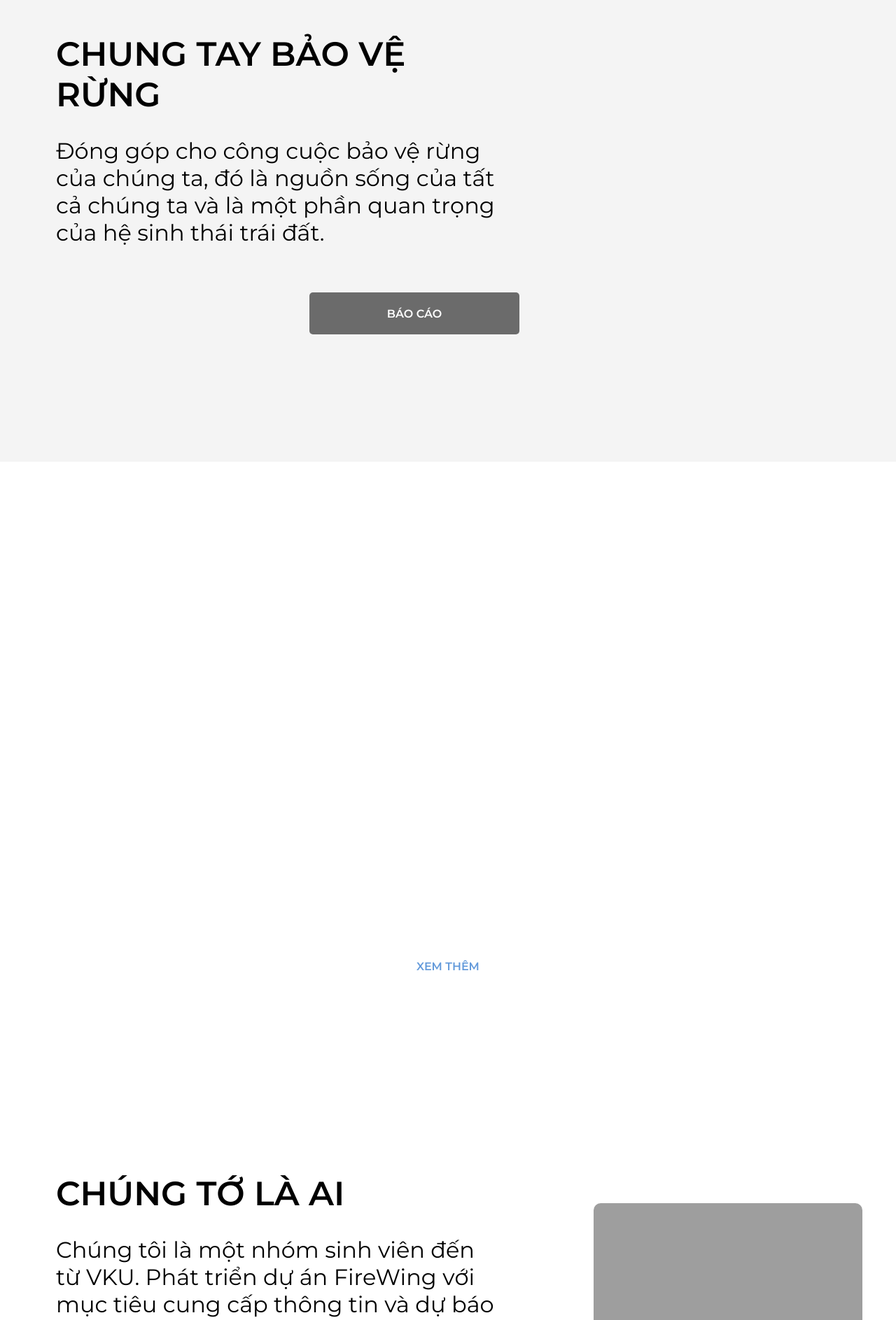
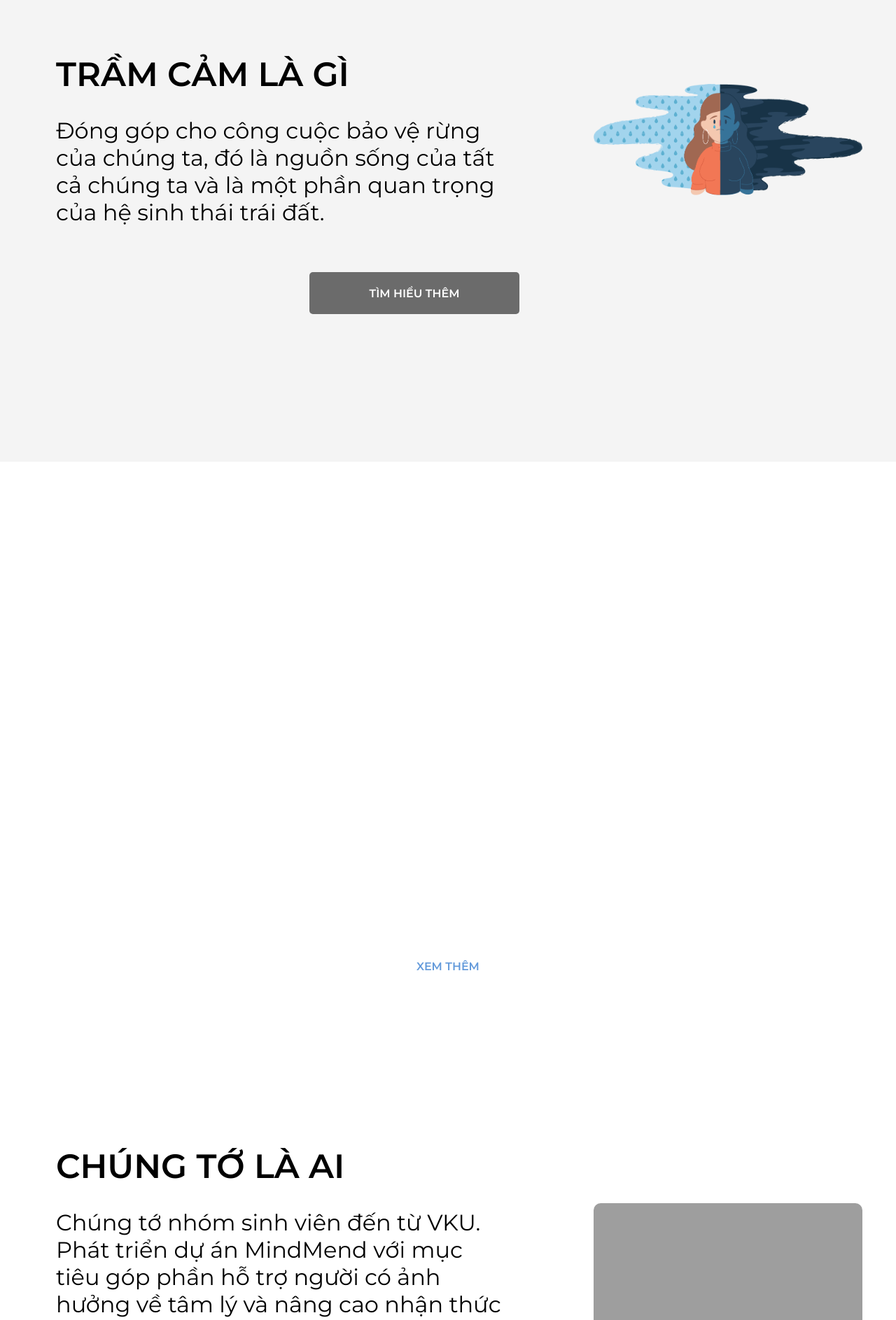
Before and after one commit to bobaonhan123/mind-mend, a React (Create React App) app: page / in a window 1280 px wide. Shown: the part 940-2827 px from the top of the page at 70% size. Built offline with nearby package versions, Linux system fonts and the light colour scheme; grey boxes are pictures that could not be loaded.

Commit message:
updated content

```diff
--- a/src/Assets/CSS/MainPage.css
+++ b/src/Assets/CSS/MainPage.css
@@ -91,8 +91,10 @@
 
     width: 30%;
     height: 35vh;
-    /* background: url('../Img/Fire.jpg'); */
-    background-size: cover;
+    background: url('../Img/Resoucres/depression-vs-sadness.png');
+
+    background-size:100%;
+    background-repeat: no-repeat;
     border-radius: 10px;
     -webkit-transition: .3s ease-in;
 	transition: .3s ease-in;
@@ -172,7 +174,7 @@
 }
 
 .main-page .news-page > a:hover {
-  background-color: rgb(175, 175, 175);
+  background-color: rgba(233, 233, 233, 0.905);
 }
 
 .main-page .contact-page {
--- a/src/Components/Pages/MainPage.js
+++ b/src/Components/Pages/MainPage.js
@@ -18,11 +18,12 @@ function MainPage() {
       <div className='prevention-page'>
         <div className='prevention-content-pane'>
           <div>
-            <h1>Chung tay bảo vệ rừng</h1>
+            <h1>Trầm cảm là gì
+            </h1>
             <p>Đóng góp cho công cuộc bảo vệ rừng của chúng ta, đó là nguồn sống của tất cả chúng ta và là một phần quan trọng của hệ sinh thái trái đất.</p>
 
           </div>
-          <Link to='/Report'>Báo cáo</Link>
+          <Link to='/what-is-depression'>Tìm hiểu thêm</Link>
         </div>
         <div className='image'></div>
       </div>
@@ -37,7 +38,7 @@ function MainPage() {
         <div className='contact-content-pane'>
           <div>
             <h1>Chúng tớ là ai</h1>
-            <p>Chúng tôi là một nhóm sinh viên đến từ VKU. Phát triển dự án FireWing với mục tiêu cung cấp thông tin và dự báo về cháy rừng sử dụng công nghệ AI.</p>
+            <p>Chúng tớ nhóm sinh viên đến từ VKU. Phát triển dự án MindMend với mục tiêu góp phần hỗ trợ người có ảnh hưởng về tâm lý và nâng cao nhận thức của mọi người về trầm cảm nói riêng và tâm lý nói chung.</p>
 
           </div>
           <Link to='/about-us'>Tìm hiểu thêm</Link>
```
Also changed, not shown: src/Assets/Img/Resoucres/depression-vs-sadness.png (added).
